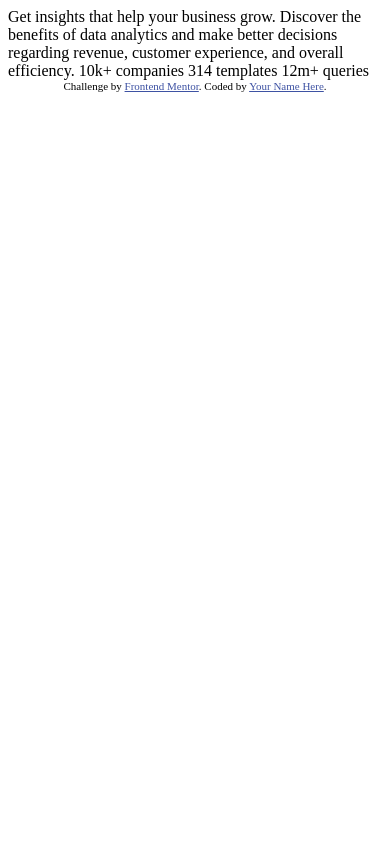
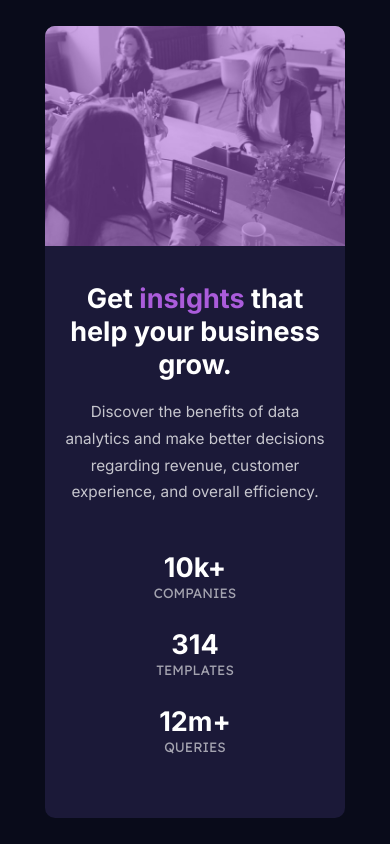
Before and after one commit to DALO-eng/stats-preview-card-component, a plain HTML site: page index.html in a window 390 px wide. Drawn offline with Linux system fonts and the light colour scheme.

Commit message:
Final commit

```diff
--- a/index.html
+++ b/index.html
@@ -2,32 +2,45 @@
 <html lang="en">
   <head>
     <meta charset="UTF-8">
-  <meta name="viewport" content="width=device-width, initial-scale=1.0"> <!-- displays site properly based on user's device -->
-
+    <meta name="viewport" content="width=device-width, initial-scale=1.0">
     <link rel="icon" type="image/png" sizes="32x32" href="./images/favicon-32x32.png">
-
+    <link rel="stylesheet" href="./styles/style.css">
+    <link rel="preconnect" href="https://fonts.googleapis.com">
+    <link rel="preconnect" href="https://fonts.gstatic.com" crossorigin>
+    <link href="https://fonts.googleapis.com/css2?family=Inter:wght@400;700&family=Lexend+Deca&display=swap" rel="stylesheet">
     <title>Frontend Mentor | Stats preview card component</title>
-
-  <!-- Feel free to remove these styles or customise in your own stylesheet 👍 -->
-  <style>
-    .attribution { font-size: 11px; text-align: center; }
-    .attribution a { color: hsl(228, 45%, 44%); }
-  </style>
   </head>
   <body>
-
-  Get insights that help your business grow.
-
-  Discover the benefits of data analytics and make better decisions regarding revenue, customer
-  experience, and overall efficiency.
-
-  10k+ companies
-  314 templates
-  12m+ queries
-
-  <div class="attribution">
-    Challenge by <a href="https://www.frontendmentor.io?ref=challenge" target="_blank">Frontend Mentor</a>.
-    Coded by <a href="#">Your Name Here</a>.
+    <main>
+      <section class="card">
+        <div class="image-mobile">
+          <img src="./images/image-header-mobile.jpg" alt="image-mobile">
+          <div class="background-image"></div>
         </div>
+        <div class="card-content">
+          <h1 class="title">Get <span>insights</span> that help your business grow.</h1>
+          <p class="info">Discover the benefits of data analytics and make better decisions regarding revenue, customer
+            experience, and overall efficiency.</p>
+          <div class="card-statistics">
+            <div>
+              <h2>10k+</h2>
+              <p>companies</p>
+            </div>
+            <div>
+              <h2>314</h2>
+              <p>templates</p>
+            </div>
+            <div>
+              <h2>12m+</h2>
+              <p>queries</p>
+            </div>
+          </div>
+        </div>
+        <div class="image-desktop">
+          <img src="./images/image-header-desktop.jpg" alt="image-desktop">
+          <div class="background-image"></div>
+        </div>
+      </section>
+    </main>
   </body>
 </html>
--- /dev/null
+++ b/styles/style.css
@@ -0,0 +1,139 @@
+:root{
+    font-size: 18px;
+    /*Primary*/
+    --very-dark-blue: hsl(233, 47%, 7%);
+    --dark-desaturated-blue: hsl(244, 38%, 16%);
+    --soft-violet: hsl(277, 64%, 61%);
+    /*Neutral*/
+    --white: hsl(0, 0%, 100%);
+    --slightly-transparent-white-main: hsla(0, 0%, 100%, 0.75);
+    --slightly-transparent-white-heading: hsla(0, 0%, 100%, 0.6);
+    --bg-violet: hsl(277deg, 100%, 50%, 0.42);
+}
+*{
+    margin: 0;
+    padding: 0;
+}
+body{
+    display: flex;
+    align-items: center;
+    justify-content: center;
+    min-height: 100vh;
+    background-color: var(--very-dark-blue);
+    font-weight: 400;
+    font-family: 'Inter', sans-serif;
+}
+main{
+    display: flex;
+}
+.card{
+    width: 1100px;
+    display: flex;
+    background-color: var(--dark-desaturated-blue);
+    border-radius: 10px;
+    overflow: hidden;
+}
+.image-mobile{
+    display: none;
+}
+.card-content{
+    width: 570px;
+    display: flex;
+    flex-direction: column;
+    padding: 4rem 5rem 4rem 4rem;
+}
+.title{
+    color: var(--white);
+    font-size: 2rem;
+    font-weight: 700;
+    margin-bottom: 2rem;
+}
+.title span{
+    color: var(--soft-violet);
+}
+.info{
+    color: var(--slightly-transparent-white-main);
+    margin-bottom: 4rem;
+    font-size: 0.9rem;
+}
+.card-statistics{
+    display: flex;
+    justify-content: space-between;
+}
+.card-statistics div h2{
+    color: var(--white);
+}
+.card-statistics div p{
+    font-family: "Lexend Deca", sans-serif;
+    color: var(--slightly-transparent-white-heading);
+    text-transform: uppercase;
+    font-size: 0.75rem;
+}
+.image-desktop{
+    height: 100%;
+    position: relative;
+}
+.image-desktop img{
+    height: inherit;
+}
+.image-desktop div{
+    position: absolute;
+    top: 0;
+    left: 0;
+    bottom: 0;
+    right: 0;
+    width: 100%;
+    height: 100%;
+    background-color: var(--soft-violet);
+    opacity: 0.5;
+}
+@media (max-width: 1024px){
+    .card{
+        width: 300px;
+        flex-direction: column;
+        text-align: center;
+        align-items: center;
+    }
+    .card-content{
+        width: 90%;
+        padding: 2rem 2.5rem;
+    }
+    .title{
+        font-size: 1.5rem;
+        margin-bottom: 1rem;
+    }
+    .info{
+        font-size: 0.85rem;
+        margin-bottom: 2.5rem;
+        line-height: 1.75em;
+    }
+    .image-mobile{
+        display: block;
+        width: 100%;
+        height: 220px;
+        position: relative;
+    }
+    .image-mobile img{
+        height: inherit;
+    }
+    .image-mobile div{
+        position: absolute;
+        top: 0;
+        left: 0;
+        bottom: 0;
+        right: 0;
+        width: 100%;
+        height: 100%;
+        background-color: var(--soft-violet);
+        opacity: 0.5;
+    }
+    .card-statistics{
+        flex-direction: column;
+    }
+    .card-statistics div{
+        margin-bottom: 1.5rem;
+    }
+    .image-desktop{
+        display: none;
+    }
+}
```
Lines whose indentation alone changed are shown as unchanged.
